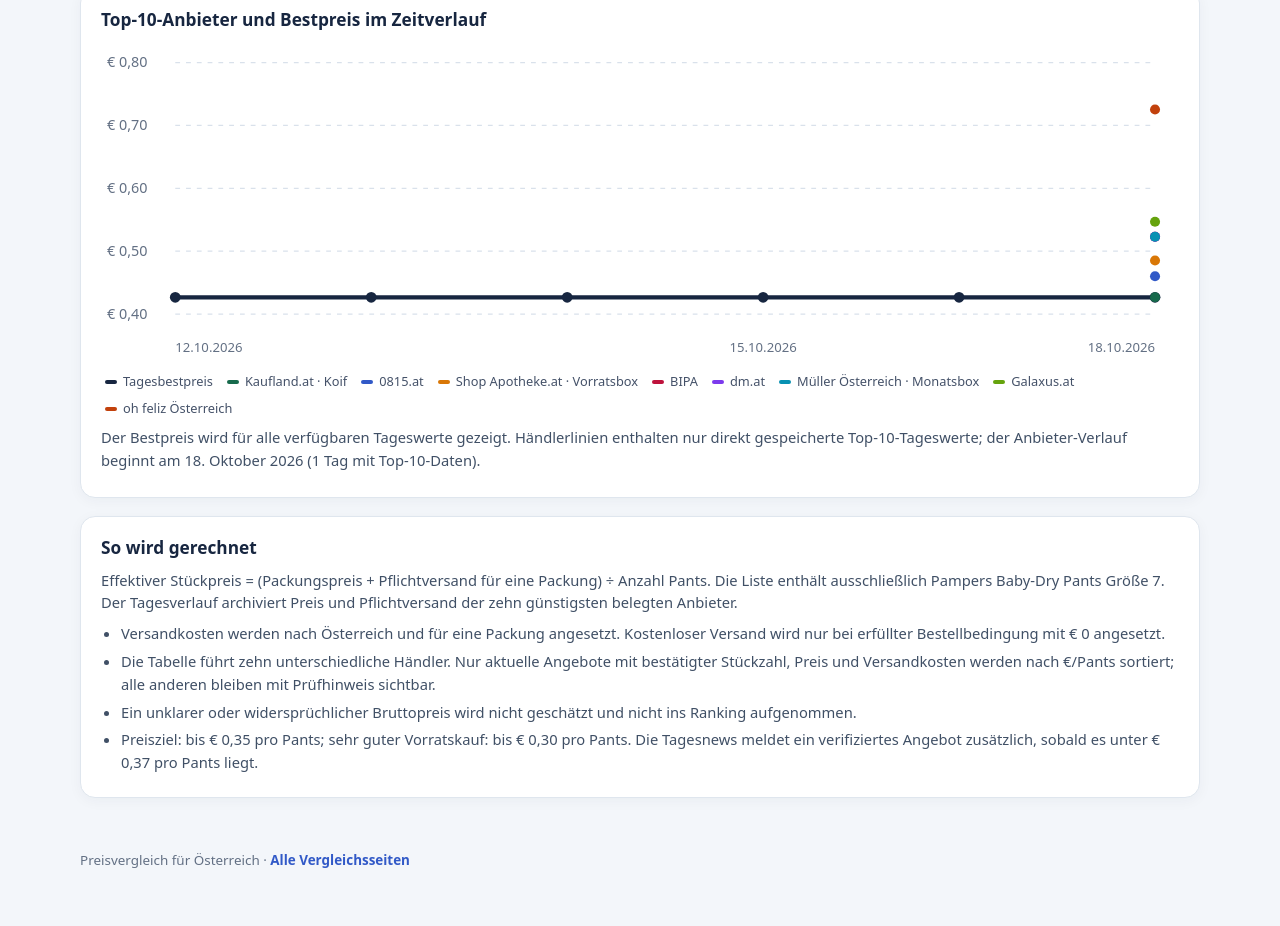
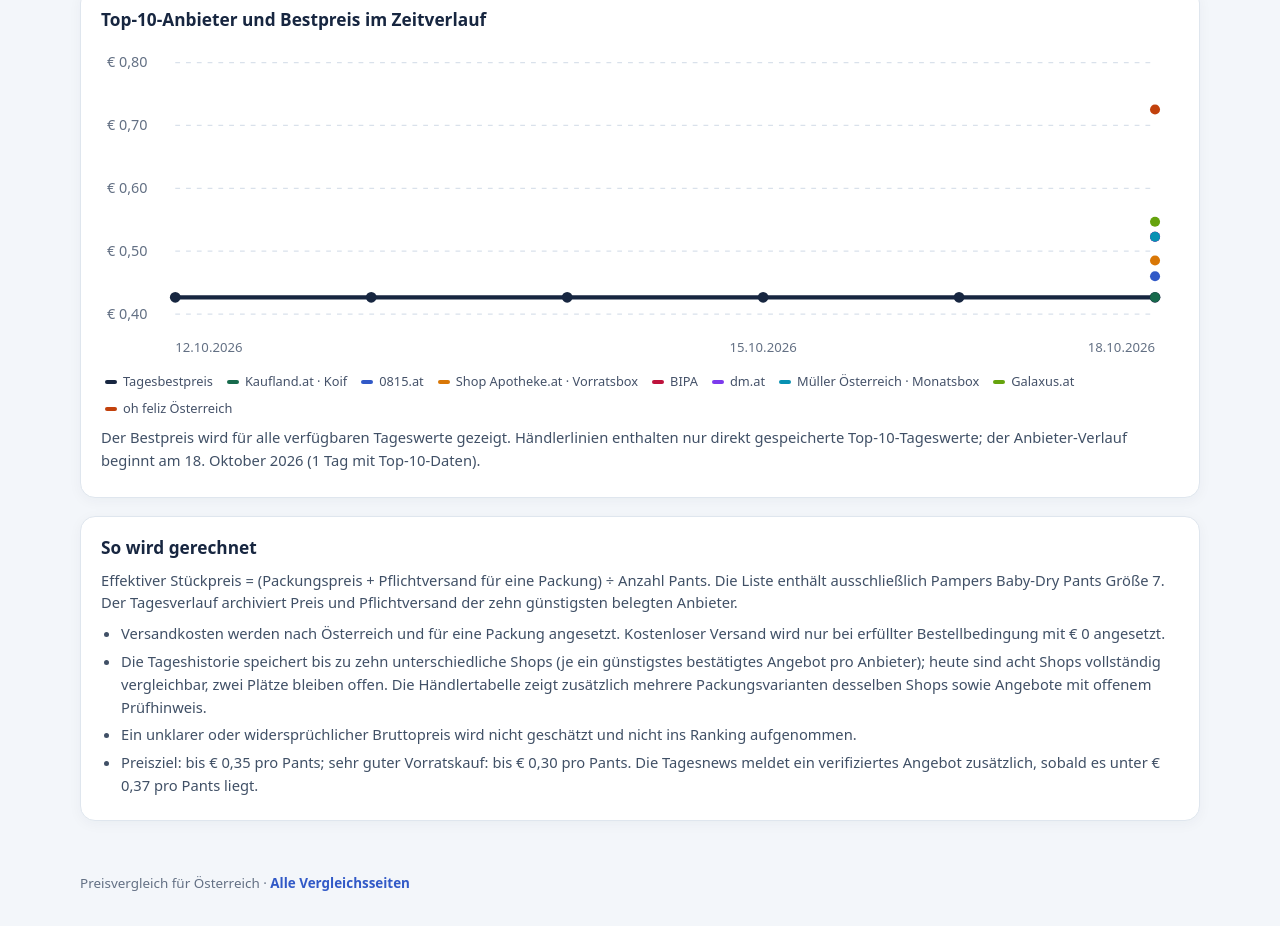
Before and after one commit to Henk7/chatpages, a plain HTML site: page sites/windel-preisvergleich/index.html in a window 1280 px wide. Shown: the part 2741-3667 px from the top of the page. Before the commit the page ends 3644 px from the top, so only its background shows below. Drawn offline with Linux system fonts and the light colour scheme.

Commit message:
Show distinct Pampers retailers in price history

```diff
--- a/sites/windel-preisvergleich/index.html
+++ b/sites/windel-preisvergleich/index.html
@@ -79,7 +79,7 @@
       <p>Effektiver Stückpreis = (Packungspreis + Pflichtversand für eine Packung) ÷ Anzahl Pants. Die Liste enthält ausschließlich Pampers Baby-Dry Pants Größe 7. Der Tagesverlauf archiviert Preis und Pflichtversand der zehn günstigsten belegten Anbieter.</p>
       <ul>
         <li>Versandkosten werden nach Österreich und für eine Packung angesetzt. Kostenloser Versand wird nur bei erfüllter Bestellbedingung mit € 0 angesetzt.</li>
-        <li>Die Tabelle führt zehn unterschiedliche Händler. Nur aktuelle Angebote mit bestätigter Stückzahl, Preis und Versandkosten werden nach €/Pants sortiert; alle anderen bleiben mit Prüfhinweis sichtbar.</li>
+        <li>Die Tageshistorie speichert bis zu zehn unterschiedliche Shops (je ein günstigstes bestätigtes Angebot pro Anbieter); heute sind acht Shops vollständig vergleichbar, zwei Plätze bleiben offen. Die Händlertabelle zeigt zusätzlich mehrere Packungsvarianten desselben Shops sowie Angebote mit offenem Prüfhinweis.</li>
         <li>Ein unklarer oder widersprüchlicher Bruttopreis wird nicht geschätzt und nicht ins Ranking aufgenommen.</li>
         <li>Preisziel: bis € 0,35 pro Pants; sehr guter Vorratskauf: bis € 0,30 pro Pants. Die Tagesnews meldet ein verifiziertes Angebot zusätzlich, sobald es unter € 0,37 pro Pants liegt.</li>
       </ul>
```
